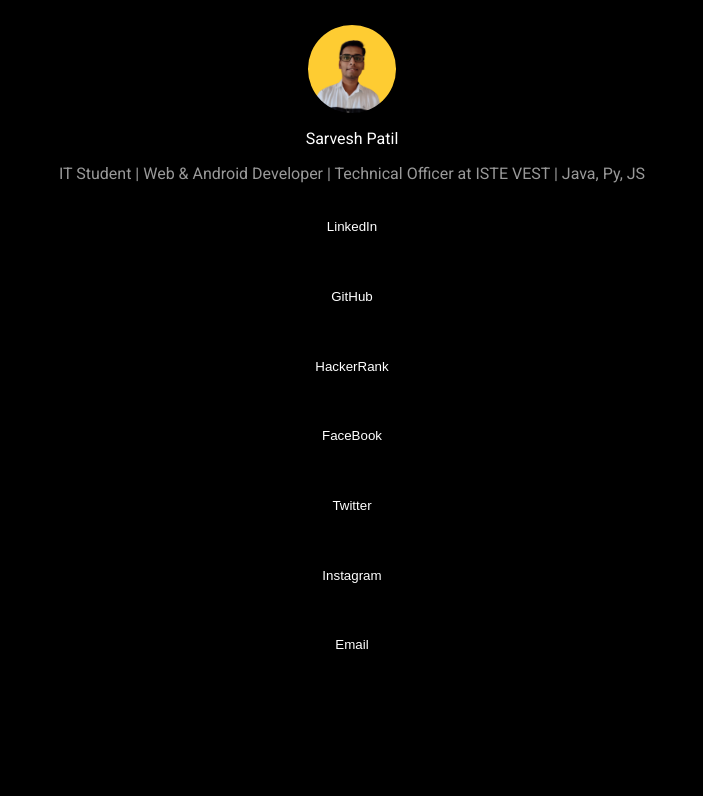
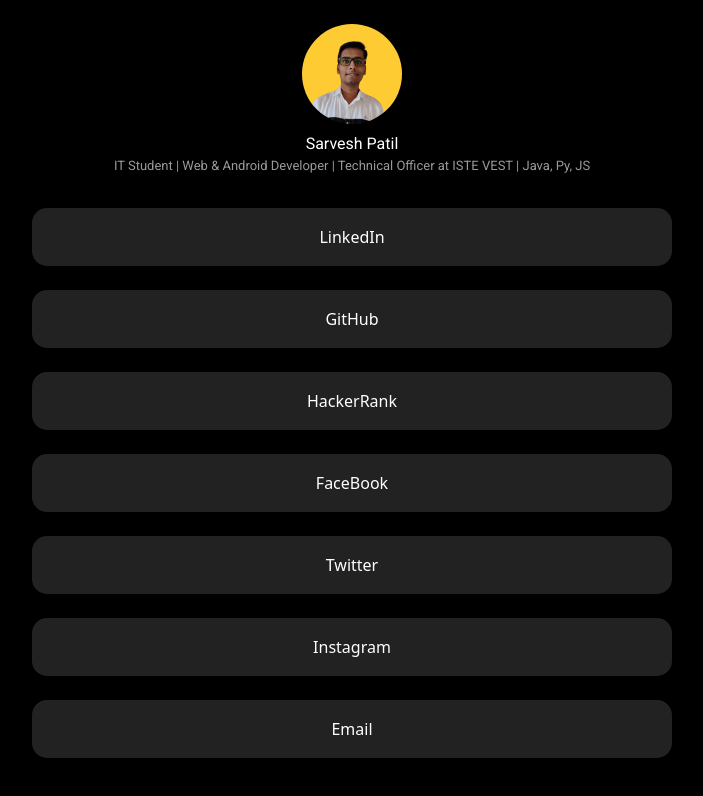
Before and after one commit to SarveshPatil29/profile, a plain HTML site: page index.html in a window 1280 px wide. Shown: the whole page, without its empty margins (288-991 px from the left). Drawn offline with nearby package versions, Linux system fonts and the light colour scheme.

Commit message:
Update using bootstrap

```diff
--- a/index.html
+++ b/index.html
@@ -8,23 +8,26 @@
     <link rel="preconnect" href="https://fonts.googleapis.com">
     <link rel="preconnect" href="https://fonts.gstatic.com" crossorigin>
     <link href="https://fonts.googleapis.com/css2?family=Roboto:wght@100;400;500;700&display=swap" rel="stylesheet">
+    <link href="https://cdn.jsdelivr.net/npm/bootstrap@5.1.3/dist/css/bootstrap.min.css" rel="stylesheet"
+        integrity="sha384-1BmE4kWBq78iYhFldvKuhfTAU6auU8tT94WrHftjDbrCEXSU1oBoqyl2QvZ6jIW3" crossorigin="anonymous">
     <link rel="stylesheet" href="styles.css">
     <title>Sarvesh Patil</title>
 </head>
 
 <body>
     <div id="profile">
-        <img src="ProfilePicture.png" alt="Sarvesh Patil Profile Picture">
-        <p>
+        <img src="ProfilePicture.png" class="img-fluid mx-auto d-block rounded-circle mt-4"
+            alt="Sarvesh Patil Profile Picture">
+        <p class="text-center mt-2 mb-0">
             Sarvesh Patil
         </p>
-        <p id="bio">
+        <p class="text-center" id="bio">
             IT Student | Web & Android Developer | Technical Officer at ISTE VEST | Java, Py, JS
         </p>
     </div>
 
-    <section>
-        <!-- <a href="https://www.linkedin.com/in/thesarveshpatil/">LinkedIn</a>
+    <section class="d-grid gap-2  mx-auto buttons mt-4 col-10 col-sm-9 col-lg-6">
+        <!-- <a href=" https://www.linkedin.com/in/thesarveshpatil/">LinkedIn</a>
         <a href="https://github.com/SarveshPatil46">GitHub</a>
         <a href="https://www.hackerrank.com/sarvesh2902">HackerRank</a>
         <a href="https://www.facebook.com/SarveshSamir">FaceBook</a>
@@ -32,14 +35,17 @@
         <a href="https://www.instagram.com/patil__sarvesh/">Instagram</a>
         <a href="sarveshsamirpatil2002@gmail.com">Email</a> -->
 
-        <button>LinkedIn</button>
-        <button>GitHub</button>
-        <button>HackerRank</button>
-        <button>FaceBook</button>
-        <button>Twitter</button>
-        <button>Instagram</button>
-        <button>Email</button>
+        <button type="button" class="btn d-block my-2 py-3">LinkedIn</button>
+        <button type="button" class="btn d-block my-2 py-3">GitHub</button>
+        <button type="button" class="btn d-block my-2 py-3">HackerRank</button>
+        <button type="button" class="btn d-block my-2 py-3">FaceBook</button>
+        <button type="button" class="btn d-block my-2 py-3">Twitter</button>
+        <button type="button" class="btn d-block my-2 py-3">Instagram</button>
+        <button type="button" class="btn d-block my-2 py-3">Email</button>
     </section>
+    <script src="https://cdn.jsdelivr.net/npm/bootstrap@5.1.3/dist/js/bootstrap.bundle.min.js"
+        integrity="sha384-ka7Sk0Gln4gmtz2MlQnikT1wXgYsOg+OMhuP+IlRH9sENBO0LRn5q+8nbTov4+1p"
+        crossorigin="anonymous"></script>
 </body>
 
 </html>
--- a/styles.css
+++ b/styles.css
@@ -1,4 +1,4 @@
-#profile img {
+/* #profile img {
     width: 7%;
     height: 7%;
     border-radius: 50%;
@@ -29,10 +29,42 @@
     display: block;
     text-align: center;
     background-color: black;
-    /* opacity: 0.33; */
+    opacity: 0.33;
     color: white;
     margin-left: auto;
     margin-right: auto;
     margin-top: 1.1em;
     margin-bottom: 1.1em;
+} */
+
+
+#profile img {
+    width: 100px;
+    height: 100px;
 }
+
+body {
+    background-color: black;
+}
+
+#profile p {
+    color: white;
+    font-family: 'Roboto', sans-serif;
+}
+
+#profile p:nth-of-type(2) {
+    color: #999999;
+    font-size: small;
+}
+
+.buttons button {
+    background-color: #232222;
+    color: white;
+    border-radius: 15px;
+}
+
+button:hover, button:focus {
+    background-color: white;
+    color: black;
+    transition: all 0.5s;
+}
```
